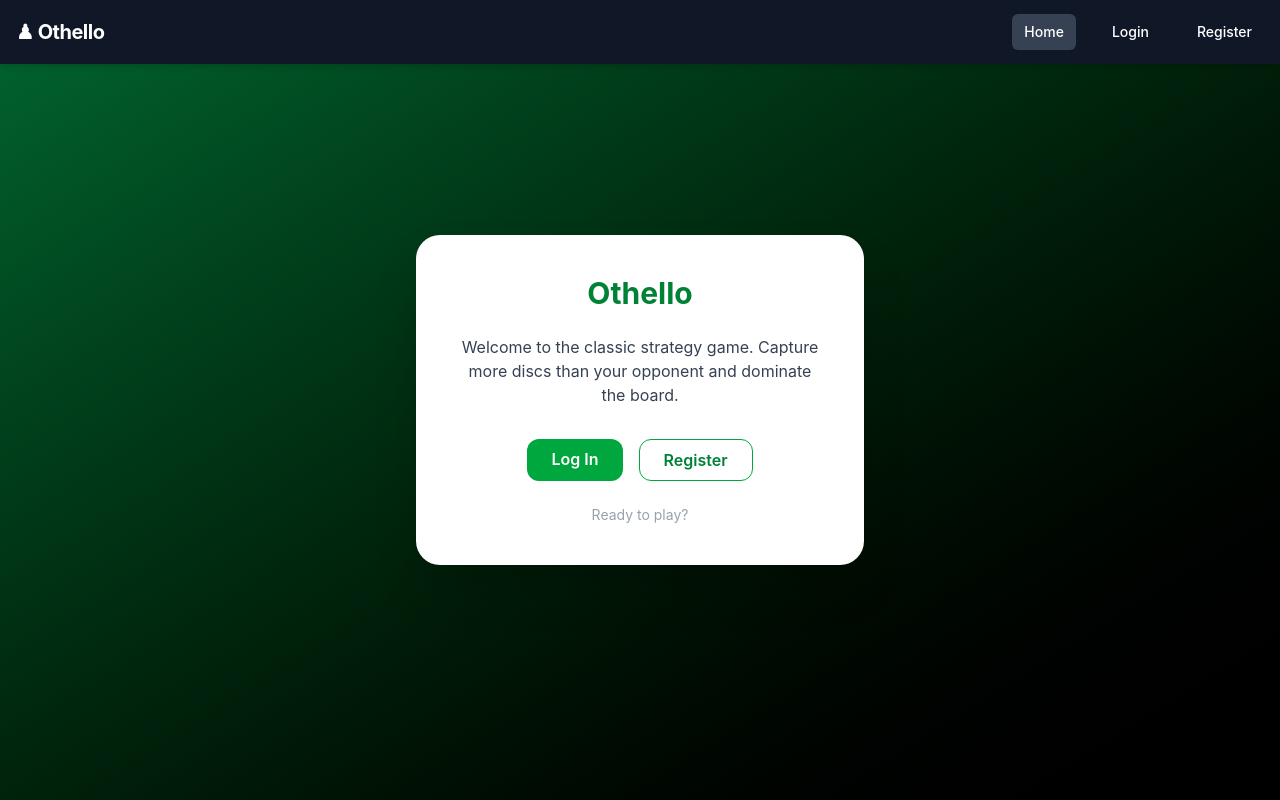
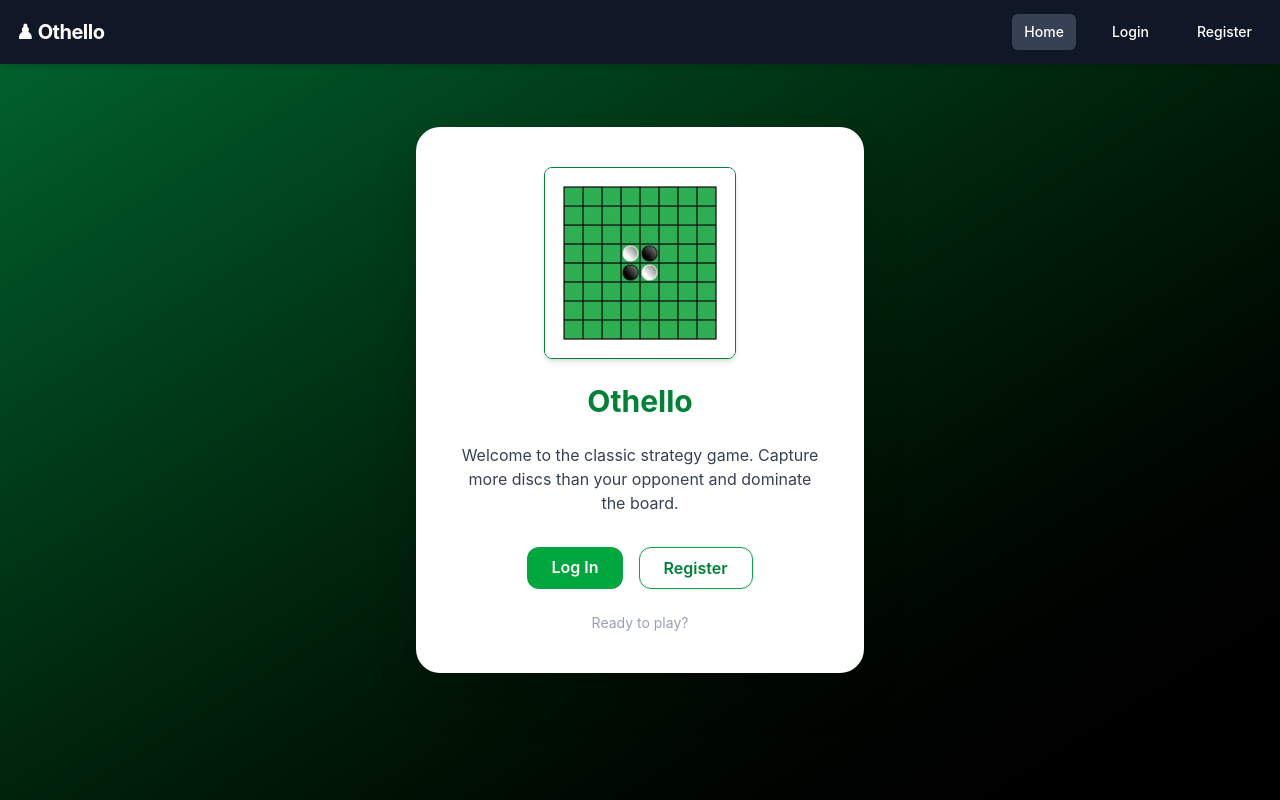
Before and after one commit to AngelaPatarroyo/othello_front, a React (Create React App) app: page / in a window 1280 px wide. Built offline with nearby package versions, Linux system fonts and the light colour scheme.

Commit message:
updated home

```diff
--- a/src/pages/HomePage.jsx
+++ b/src/pages/HomePage.jsx
@@ -1,5 +1,6 @@
 import { Link } from 'react-router-dom';
 import { useAuth } from '../context/AuthContext';
+import boardImage from '../assets/othello-board.webp'; // Make sure to place the image in src/assets/
 
 export default function Home() {
   const { user } = useAuth();
@@ -7,6 +8,13 @@ export default function Home() {
   return (
     <div className="min-h-screen flex items-center justify-center bg-gradient-to-br from-green-800 to-black p-6">
       <div className="bg-white rounded-3xl shadow-2xl p-10 w-full max-w-md text-center">
+        {/* Othello Board Image */}
+        <img
+          src={boardImage}
+          alt="Othello board"
+          className="w-48 mx-auto mb-6 rounded-lg border border-green-700 shadow-md"
+        />
+
         <h1 className="text-3xl font-bold text-green-700 mb-6">Othello</h1>
 
         {!user ? (
@@ -31,9 +39,8 @@ export default function Home() {
           </>
         ) : (
           <p className="text-green-700 text-lg font-semibold">
-            You're logged in as <span className="text-black font-bold">
-              {user?.userName || 'User'}
-            </span>.{' '}
+            You're logged in as{' '}
+            <span className="text-black font-bold">{user?.userName || 'User'}</span>.{' '}
             <Link to="/gameboard" className="underline hover:text-green-900">Go to the game</Link>!
           </p>
         )}
```
Also changed, not shown: src/assets/othello-board.webp (added).
